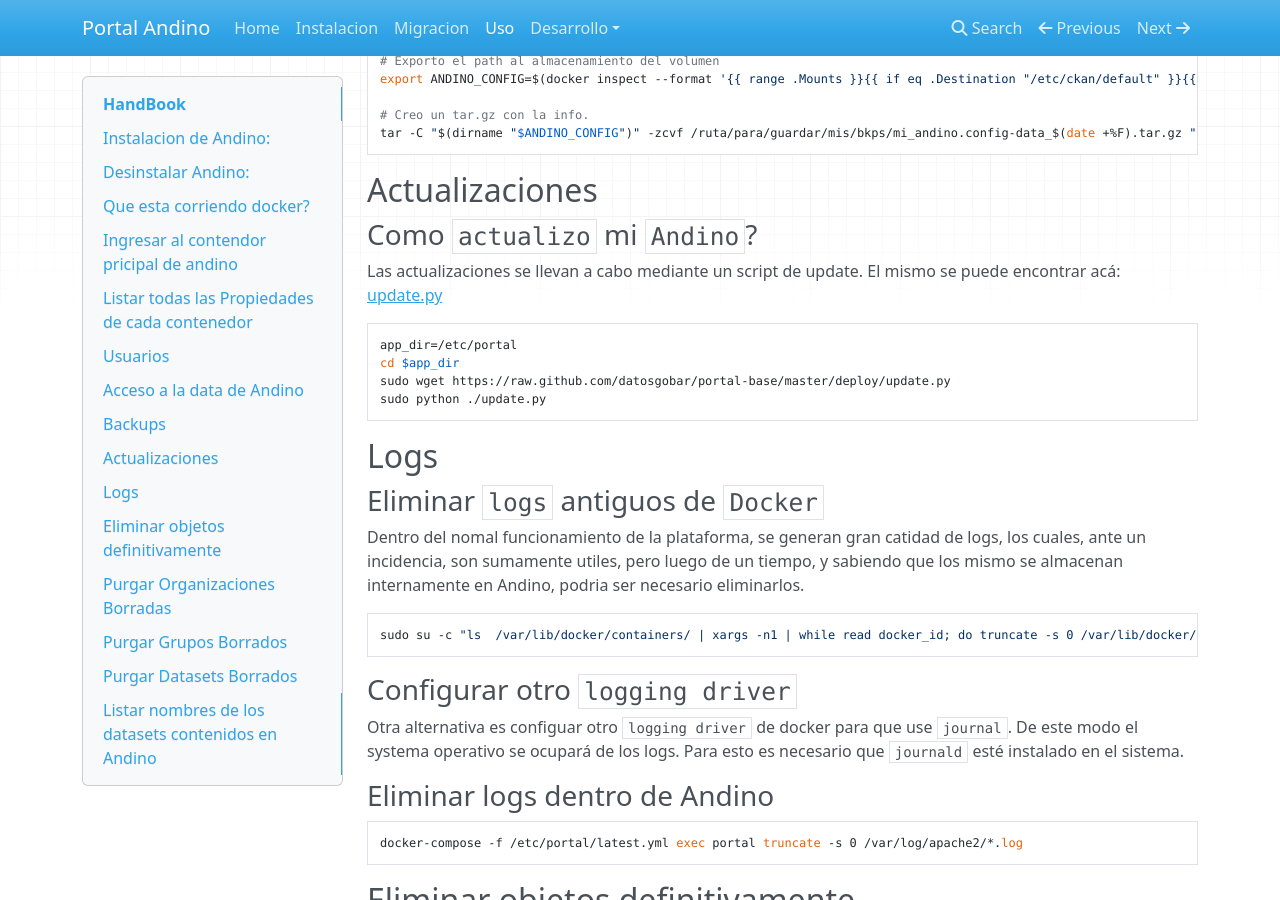
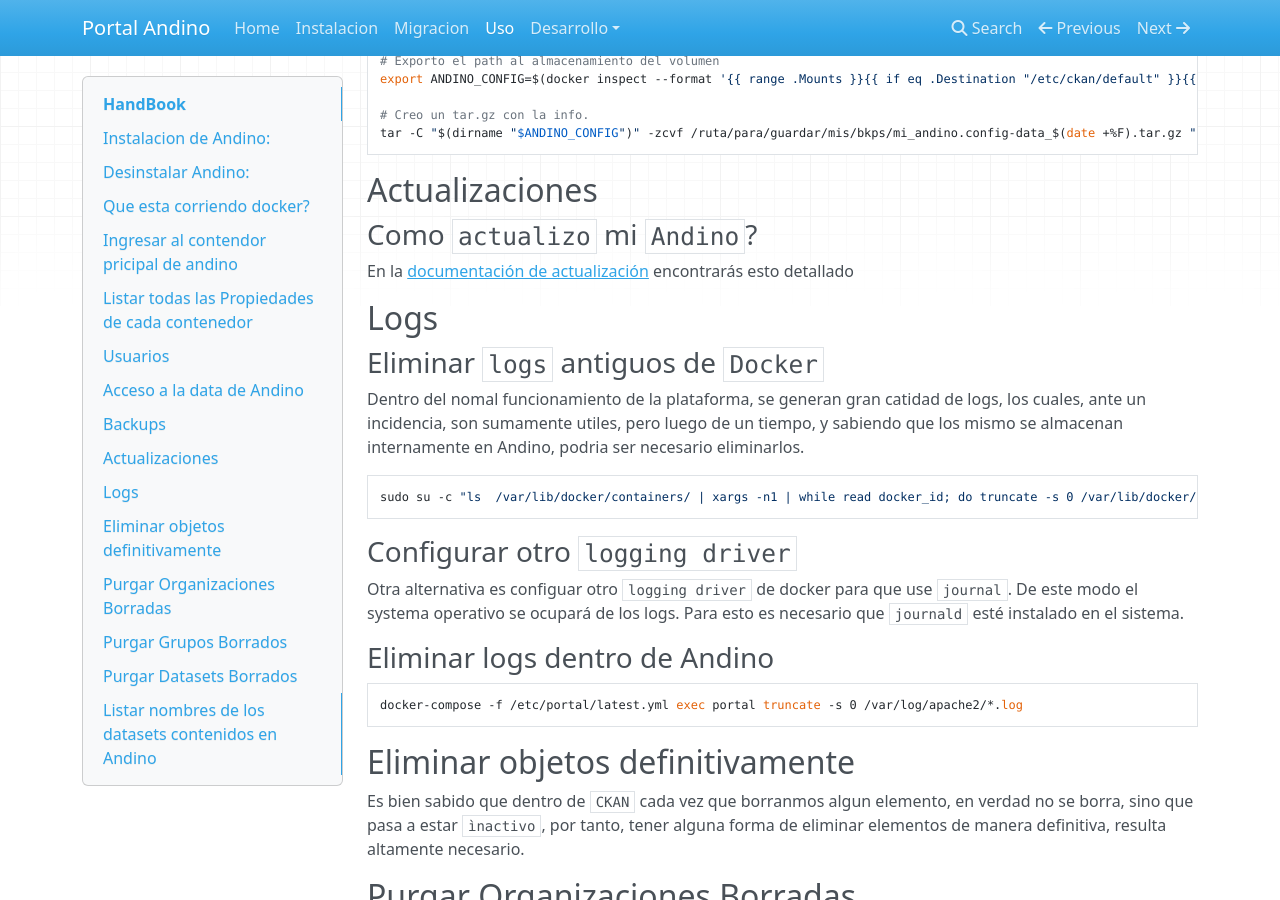
Before and after one commit to datosgobar/portal-andino, an MkDocs documentation site: the page built from docs/setup/usage.md, in a window 1280 px wide and 900 px high, scrolled down 4024 px. Built offline with MkDocs 1.6.1, drawn with Linux system fonts in a browser that asks for light colours; nearby versions of some CDN libraries; old or Windows-style settings are respelled for this version of MkDocs.

Commit message:
Actualizo la documentacion

```diff
--- a/docs/setup/usage.md
+++ b/docs/setup/usage.md
@@ -204,12 +204,7 @@
 
 ### Como `actualizo` mi `Andino`?
 
-Las actualizaciones se llevan a cabo mediante un script de update. El mismo se puede encontrar acá: [update.py](https://github.com/datosgobar/portal-base/blob/master/deploy/update.py)
-
-    app_dir=/etc/portal
-    cd $app_dir
-    sudo wget https://raw.github.com/datosgobar/portal-base/master/deploy/update.py
-    sudo python ./update.py
+En la [documentación de actualización](docs/setup/update.md) encontrarás esto detallado
 
 ## Logs
 
```
Also changed, not shown: docs/index.md (+1 -0 lines), docs/setup/install.md (+1 -1 lines), docs/setup/migration.md (+4 -2 lines), docs/setup/update.md (added, +34 -0 lines).
